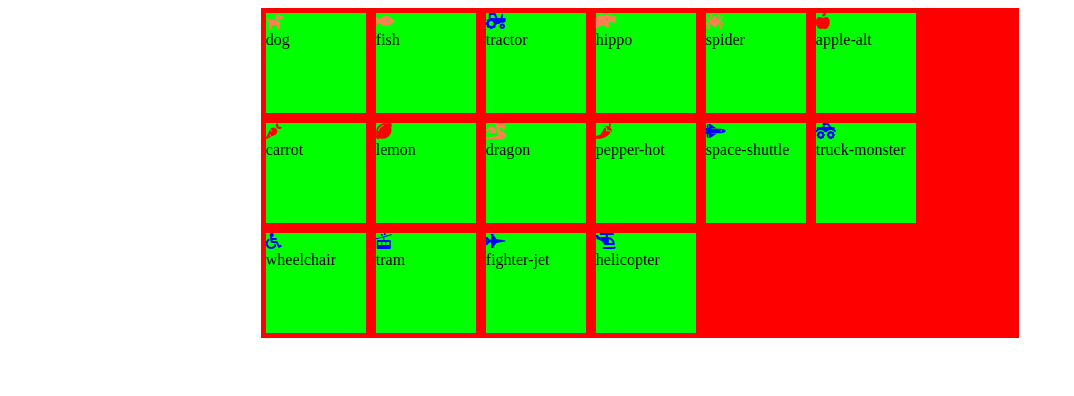
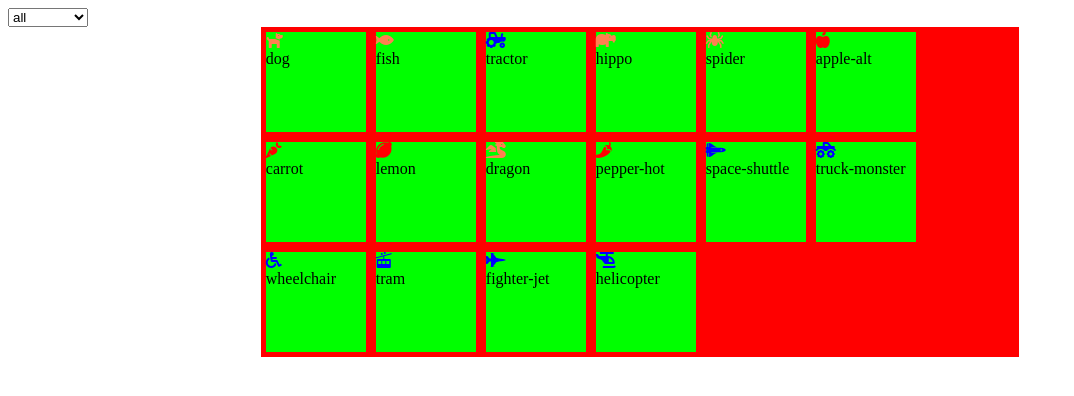
Before and after one commit to LeonardoRB98/js-es6-icons, a plain HTML site: page index.html in a window 1280 px wide. Shown: the whole page, without its empty margins (0-1074 px from the left). Drawn offline with nearby package versions, Linux system fonts and the light colour scheme.

Commit message:
milestone 3 incompleto

```diff
--- a/index.html
+++ b/index.html
@@ -9,6 +9,9 @@
     <title>Icons</title>
   </head>
   <body>
+    <select name="">
+      <option value="">all</option>
+    </select>
    <div id="icons_container">
 
    </div>
--- a/js/script.js
+++ b/js/script.js
@@ -5,6 +5,19 @@
 // Utilizzando la funzione forEach e il template
 // literal, visualizzare in pagina tutte le icone con il
 // proprio nome.
+
+// milestone 2:
+// definire un array di colori e associare ad ogni
+// tipo di icona un colore.
+// Visualizzare le icone di colore diverso in base al
+// tipo.
+
+// milestone 3:
+// aggiungere una select per filtrare le icone in
+// base al tipo.
+// Popolare le options della select dinamicamente
+// e, ogni volta che cambia il valore selezionato,
+// visualizzare le icone corrispondenti.
 
 
 $(document).ready(
@@ -108,42 +121,57 @@ $(document).ready(
       },
     ];
 
-
-
-    // milestone 2:
-    // definire un array di colori e associare ad ogni
-    // tipo di icona un colore.
-    // Visualizzare le icone di colore diverso in base al
-    // tipo.
-
     const colors = ['coral', 'blue', 'red'];
     const types = [];
-
+    // creazione array types con all'interno il ogni types dell'array icons (non ripetuti)
     icons.forEach((element) => {
       if (types.includes(element.type) == false) {
         console.log(types.includes(element) == false);
         types.push(element.type);
       }
     });
-
+    // assegnazione colore tramiete indice
     icons.forEach((element) => {
       let index = types.indexOf(element.type); //ritorna l'indice dell'elemento nell'array
       element.color = colors[index];
     });
     console.log(icons);
 
+    // scorro tutto l'array icon e creo l'HTML con icona e colore personalizzato
+     var iconsContainer = $('#icons_container');
+    iconsGenerator(icons, iconsContainer);
 
-    var iconsContainer = $('#icons_container');
-    icons.forEach((element) => {
-      iconsContainer.append(`
-        <div class="icon">
-          <i class="fas fa-${element.name}" style='color:${element.color};'></i>
-          <div>${element.name}</div>
-        </div>
+    let select = $('select');
+
+    types.forEach((element) => {
+      select.append(`
+        <option value="${[element]}">${[element]}</option>
         `);
     });
+    select.change(
+      function() {
+        let selectedType = $(this).val();
+        if ($(this) == '') {
+          iconsGenerator(icons, iconsContainer);
+        } else {
 
-
-
+        }
+      }
+    );
   }
 );
+
+/*----------------------------FUNCTION--------------------------------------------*/
+
+function iconsGenerator (array, htmlObj) {
+  htmlObj.html('');
+  array.forEach((element) => {
+    htmlObj.append(`
+      <div class="icon">
+      <i class="fas fa-${element.name}" style='color:${element.color};'></i>
+      <div>${element.name}</div>
+      </div>
+      `);
+    });
+    return htmlObj;
+  }
```
